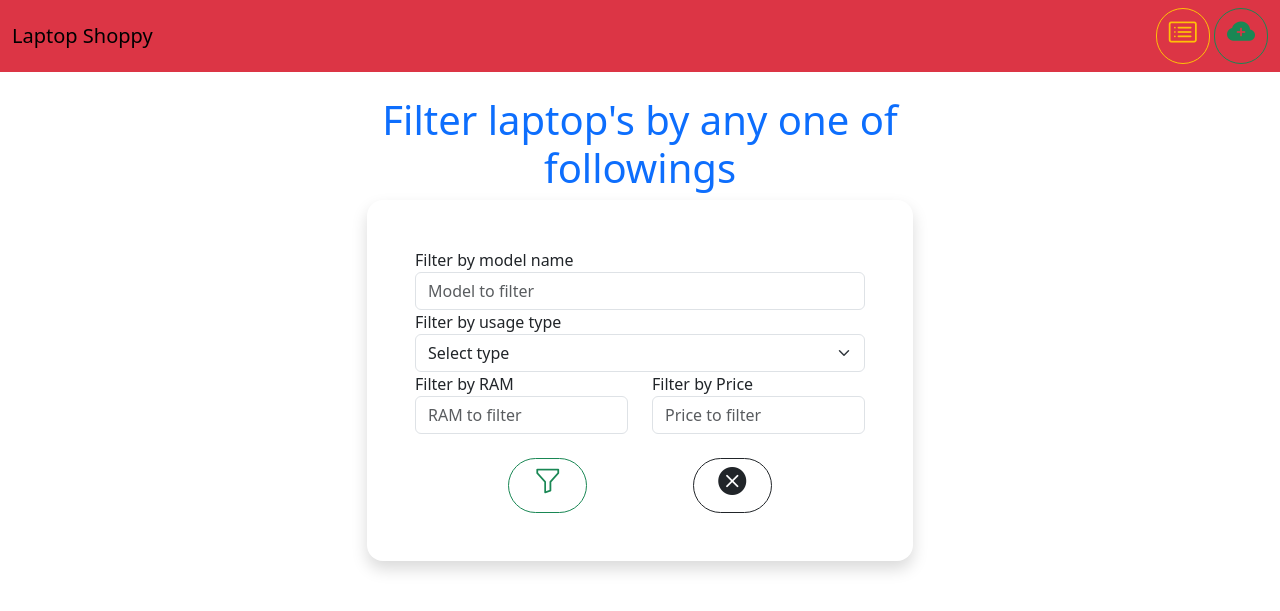
After one commit to Srivignesh12345/Flask-project, a Flask app: page /shortlist in a window 1280 px wide. The commit adds this page. Shown: the top 611 px of the page. Run offline with Flask 3, Linux system fonts and the light colour scheme.

Commit message:
flask project

```diff
--- a/app.py
+++ b/app.py
@@ -1,10 +1,37 @@
-from flask import Flask,jsonify,render_template, request, redirect
+from flask import Flask,jsonify,render_template,request, redirect
 from database import *
 
 app=Flask(__name__)
 
 app.config['MONGODB_HOST']=url
 mydata.init_app(app)
+
+@app.route("/erase/<mod>")
+def performDelete(mod):
+    collected=laptop.objects(model=mod).first()
+    collected.delete()
+    return redirect("/list")
+
+@app.route("/update/<mod>",methods=["GET","POST"])
+def performEdit(mod):
+    if request.method=="GET":
+        collected=laptop.objects(model=mod).first()
+        return render_template("edit.html",data=collected)
+    else:
+        model=request.form['model']
+        serial=request.form['serial']
+        ram=int(request.form['ram'])
+        ssd=int(request.form['ssd'])
+        price=int(request.form['price'])
+        stock=int(request.form['stock'])
+        type=request.form['type']
+
+        laptop.objects(model=model).update_one(set__serial=serial,set__ram=ram,
+                                               set__ssd=ssd,set__price=price,set__stock=stock,
+                                               set__type=type)
+        return redirect("/list")
+
+
 
 @app.route("/pick/<mod>")
 def showRead(mod):
@@ -14,18 +41,18 @@ def showRead(mod):
 @app.route("/new",methods=['GET','POST'])
 def newOne():
     if request.method=="GET":
-        return render_template("newlaptop.html")
+        return render_template("laptop.html")
     else:
-        laptop=laptop()
-        laptop.model=request.form['model']
-        laptop.serial=request.form['serial']
-        laptop.ram=int(request.form['ram'])
-        laptop.ssd=int(request.form['ssd'])
-        laptop.price=int(request.form['price'])
-        laptop.stock=int(request.form['stock'])
-        laptop.type=request.form['type']
+        lap=laptop()
+        lap.model=request.form['model']
+        lap.serial=request.form['serial']
+        lap.ram=int(request.form['ram'])
+        lap.ssd=int(request.form['ssd'])
+        lap.price=int(request.form['price'])
+        lap.stock=int(request.form['stock'])
+        lap.type=request.form['type']
 
-        laptop.save()
+        lap.save()
 
         return redirect("/list")
 
@@ -42,5 +69,31 @@ def listAll():
 def checkConnection():
     return jsonify(laptop.objects.all())
 
+@app.route("/shortlist",methods=['GET','POST'])
+def performFilter():
+    if request.method=="GET":
+        return render_template("filter.html")
+    else:
+        mod=request.form['model']
+        tp=request.form['type']
+        ram=request.form['ram']
+        cost=request.form['price']
+
+        if mod!="" and tp=="Select type" and ram=="" and cost=="":
+            collected=laptop.objects(model__startswith=mod)
+            return render_template("view.html",data=collected)
+        elif mod=="" and tp!="Select type" and ram=="" and cost=="":
+            collected=laptop.objects(type__iexact=tp)
+            return render_template("view.html",data=collected)
+        elif mod=="" and tp=="Select type" and ram!="" and cost=="":
+            ram=int(ram)
+            collected=laptop.objects(ram__gte=ram)
+            return render_template("view.html",data=collected)
+        elif mod=="" and tp=="Select type" and ram=="" and cost!="":
+            cost=int(cost)
+            collected=laptop.objects(price__lte=cost)
+            return render_template("view.html",data=collected)
+        else:
+            return render_template("filter.html")
 if __name__=="__main__":
     app.run(debug=True,port=2328)
--- /dev/null
+++ b/templates/filter.html
@@ -0,0 +1,38 @@
+{%extends 'navigation.html'%}
+{%block srivignesh%}
+    <div class="col-12 col-sm-12 col-md-8 col-lg-6">
+        <h1 class="text-center text-primary">Filter laptop's by any one of followings</h1>
+        <form action="/shortlist" method="post" class="rounded-4 shadow p-5">
+            <div class="form group">
+                <label>Filter by model name</label>
+                <input type="text" name="model" placeholder="Model to filter" class="form-control" />
+            </div>
+            <div class="form group">
+                <label>Filter by usage type</label>
+                <select name="type" class="form-select">
+                    <option>Select type</option>
+                    <option>Student</option><option>Professional</option>
+                    <option>Gaming</option><option>Business</option>
+                </select>
+            </div>
+            <div class="row justify-content-between">
+                <div class="col-12 col-lg-6 col-md-6 col-sm-12">
+                    <label>Filter by RAM</label>
+                    <input type="text" name="ram" placeholder="RAM to filter" class="form-control"/>
+                </div>
+                <div class="col-12 col-lg-6 col-md-6 col-sm-12">
+                    <label>Filter by Price</label>
+                    <input type="text" name="price" placeholder="Price to filter" class="form-control"/>
+                </div>
+            </div>
+            <div class="row justify-content-evenly mt-4">
+                <button type="submit" class="btn btn-outline-success rounded-pill col-2">
+                    <h3 class="bi bi-funnel"></h3>
+                </button>
+                <button type="reset" class="btn btn-outline-dark rounded-pill col-2">
+                    <h3 class="bi bi-x-circle-fill"></h3>
+                </button>
+            </div>
+        </form>
+    </div>
+{%endblock%}
--- a/templates/navigation.html
+++ b/templates/navigation.html
@@ -3,7 +3,7 @@
 <head>
     <meta charset="UTF-8">
     <meta name="viewport" content="width=device-width, initial-scale=1.0">
-    <title>Laptop Dealer</title>
+    <title>Laptop Deals</title>
     <link href="https://cdn.jsdelivr.net/npm/bootstrap@5.3.1/dist/css/bootstrap.min.css" rel="stylesheet" integrity="sha384-4bw+/aepP/YC94hEpVNVgiZdgIC5+VKNBQNGCHeKRQN+PtmoHDEXuppvnDJzQIu9" crossorigin="anonymous">
     <script src="https://cdn.jsdelivr.net/npm/bootstrap@5.3.1/dist/js/bootstrap.bundle.min.js" integrity="sha384-HwwvtgBNo3bZJJLYd8oVXjrBZt8cqVSpeBNS5n7C8IVInixGAoxmnlMuBnhbgrkm" crossorigin="anonymous"></script>
     <script src="https://cdn.jsdelivr.net/npm/@popperjs/core@2.11.8/dist/umd/popper.min.js" integrity="sha384-I7E8VVD/ismYTF4hNIPjVp/Zjvgyol6VFvRkX/vR+Vc4jQkC+hVqc2pM8ODewa9r" crossorigin="anonymous"></script>
```
Also changed, not shown: templates/edit.html (added, +47 -0 lines), templates/read.html (added, +36 -0 lines).
